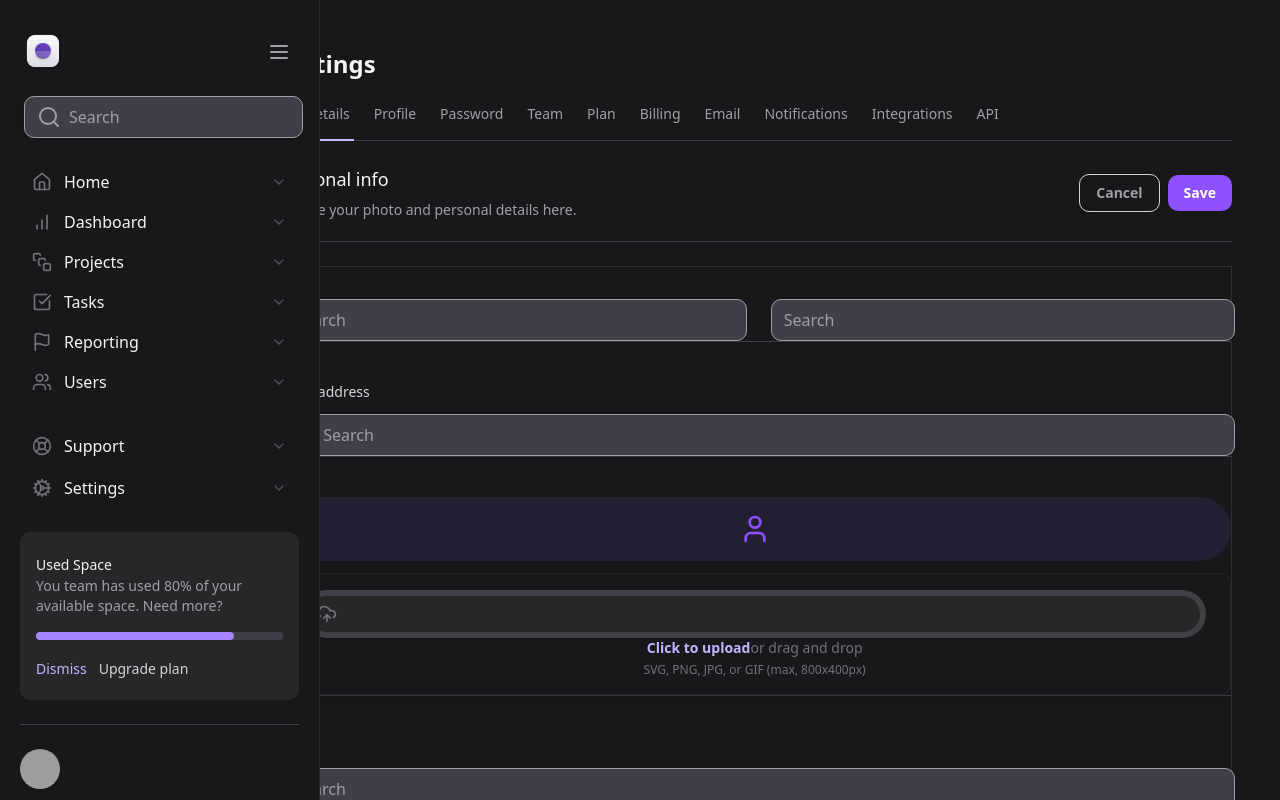
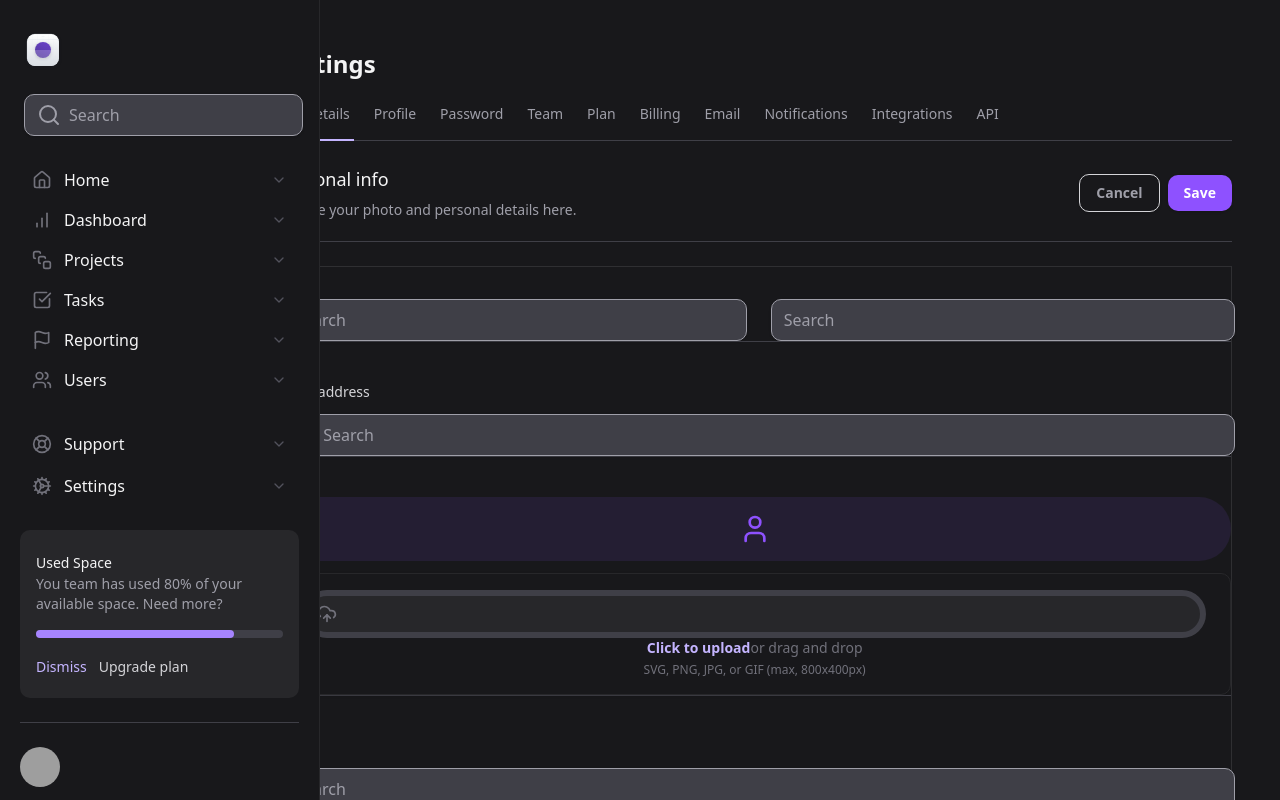
Before and after one commit to igortuag/tailwind-next, a Next.js app: page / in a window 1280 px wide. Shown: the top 800 px of the page. Built offline with nearby package versions, Linux system fonts and the light colour scheme; grey boxes are pictures that could not be loaded.

Commit message:
Refactor Sidebar component: replace Button with Collapsable.Trigger for better accessibility

```diff
--- a/src/components/Form/FileInput/ImagePreview.tsx
+++ b/src/components/Form/FileInput/ImagePreview.tsx
@@ -1,3 +1,4 @@
+"use client";
 import { User } from "lucide-react";
 import { useFileInput } from "./Root";
 import { useMemo } from "react";
--- a/src/components/Sidebar/index.tsx
+++ b/src/components/Sidebar/index.tsx
@@ -9,7 +9,7 @@ import {
   Menu,
   Search,
   SquareStack,
-  Users
+  Users,
 } from "lucide-react";
 import { Logo } from "./Logo";
 import { NavItem } from "./NavItem";
@@ -24,10 +24,9 @@ export const Sidebar = () => {
     <Collapsable.Root className="border-b data-[state=open]:h-screen lg:data-[state=close]:h-screen border-zinc-200 lg:px-5 p-4 lg:py-8 flex flex-col gap-6 fixed left-0 top-0 right-0 data-[state=open]:bottom-0 lg:data-[state=close]:bottom-0 z-20 bg-white lg:right-auto lg:w-80 lg:border-r dark:bg-zinc-900 dark:border-zinc-800">
       <div className="flex items-center justify-between">
         <Logo />
-        <Button variant="ghost">
+        <Collapsable.Trigger className="lg:hidden">
           <Menu className="h-6 w-6" />
-          <Collapsable.Trigger className="lg:hidden"></Collapsable.Trigger>
-        </Button>
+        </Collapsable.Trigger>
       </div>
 
       <Collapsable.Content
```
